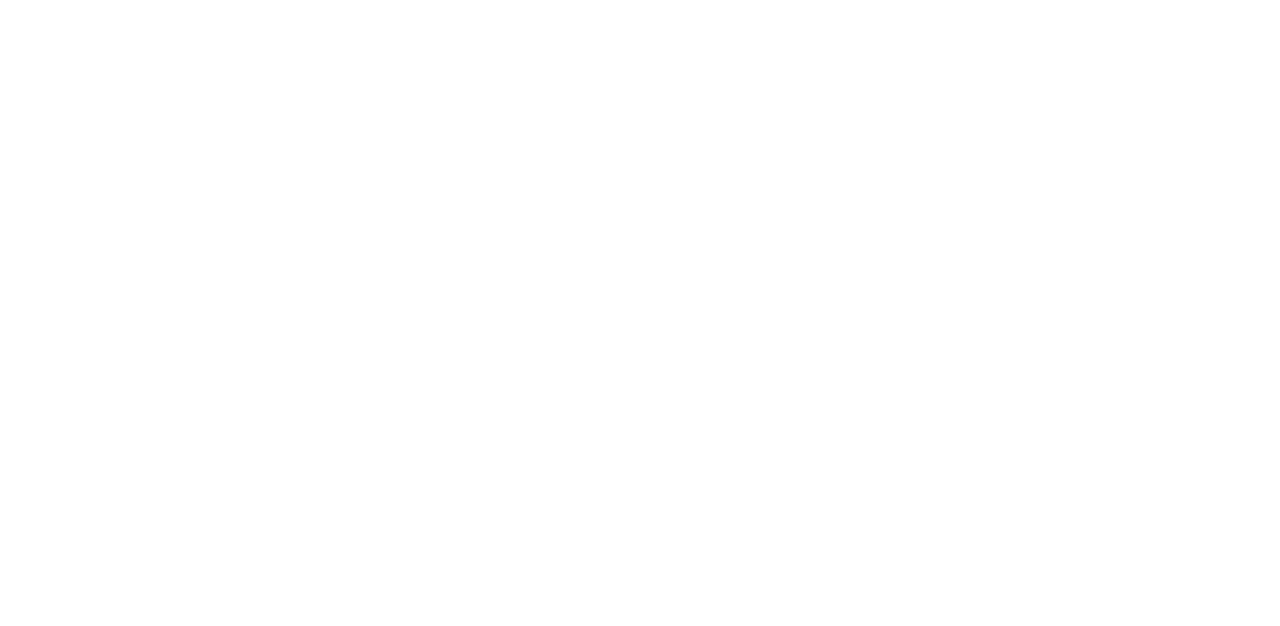
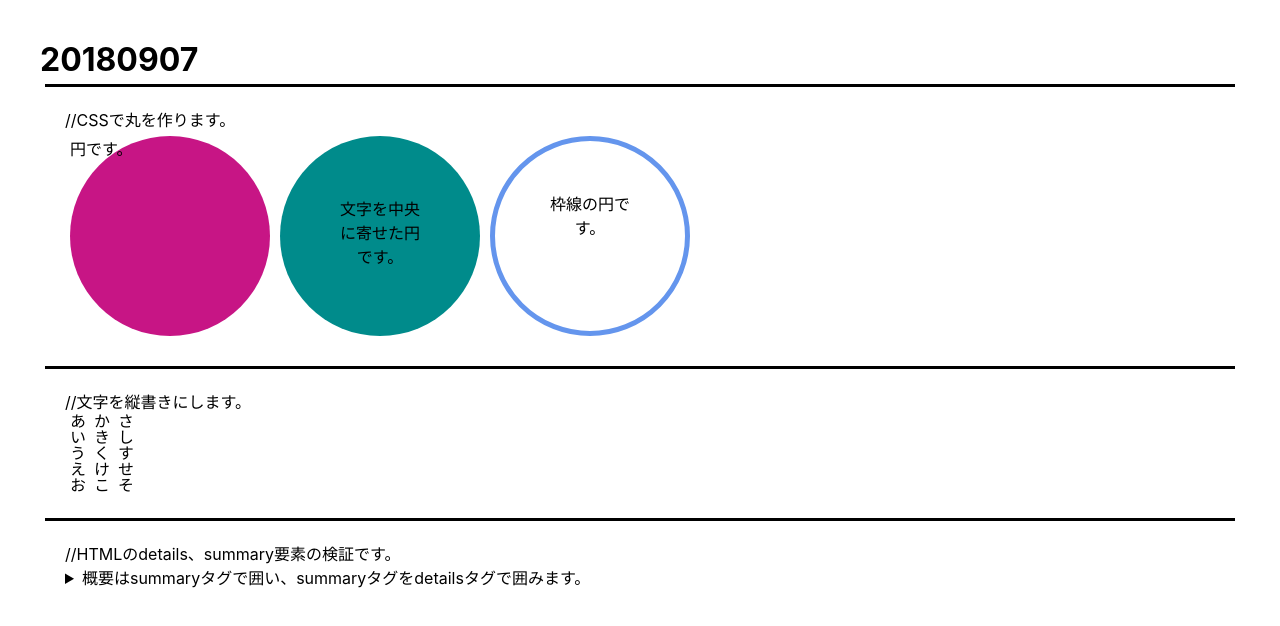
Before and after one commit to YukaKadokura/freespace, a Nuxt app: page /day/20180907 in a window 1280 px wide. Before the commit this address had no page. Shown: the top 626 px of the page. Built offline with nearby package versions, Linux system fonts and the light colour scheme.

Commit message:
20190907のページの作成。CSSで円を描く検証。CSSで縦書きにする検証。HTMLのdetails、summaryタグの検証。

```diff
--- /dev/null
+++ b/pages/day/20180907.vue
@@ -0,0 +1,85 @@
+<template>
+    <div class="MainContent">
+        <h1>20180907</h1>
+        <div class="SubContent">
+            <p>//CSSで丸を作ります。</p>
+            <div class="circles flex">
+                <div class="circle circle1">
+                    円です。
+                </div>
+                <div class="circle circle2">
+                    文字を中央に寄せた円です。
+                </div>
+                <div class="circle circle3">
+                    枠線の円です。
+                </div>
+            </div>
+        </div>
+        <div class="SubContent">
+            <p>//文字を縦書きにします。</p>
+            <div class="flex">
+                <p class="vertical">あいうえお</p>
+                <p class="vertical">かきくけこ</p>
+                <p class="vertical">さしすせそ</p>
+            </div>
+        </div>
+        <div class="SubContent">
+            <p>//HTMLのdetails、summary要素の検証です。</p>
+            <details>
+                <summary>
+                    概要はsummaryタグで囲い、summaryタグをdetailsタグで囲みます。
+                </summary>
+                詳細な内容はsummaryタグで囲まないdetailsタグの内部に書きます。
+            </details>
+        </div>
+    </div>
+</template>
+
+<style scoped>
+.MainContent{
+    margin:20px;
+    padding:20px;
+}
+.SubContent{
+    margin:5px;
+    padding:20px;
+    border-top:solid;
+}
+.flex{
+    display:flex;
+}
+.circle{
+    margin:5px;
+}
+.circle1{
+    width:200px;
+    height:200px;
+    background:#c71585;
+    border-radius:50%
+}
+.circle2{
+    width:200px;
+    height:200px;
+    background:#008b8b;
+    border-radius:50%;
+
+    /*テキスト中央寄せ*/
+    text-align:center;
+    vertial-align:middle;
+    padding:60px;
+}
+.circle3{
+    width:200px;
+    height:200px;
+    border-radius:50%;
+    border:solid 5px #6495ed;
+    background:#ffffff;
+    padding:50px;
+    text-align:center;
+}
+.vertical{
+    -webkit-writing-mode:vertical-rl;
+    -ms-writing-mode:rb-rl;
+    writing-mode:vertical-rl;
+}
+</style>
```
